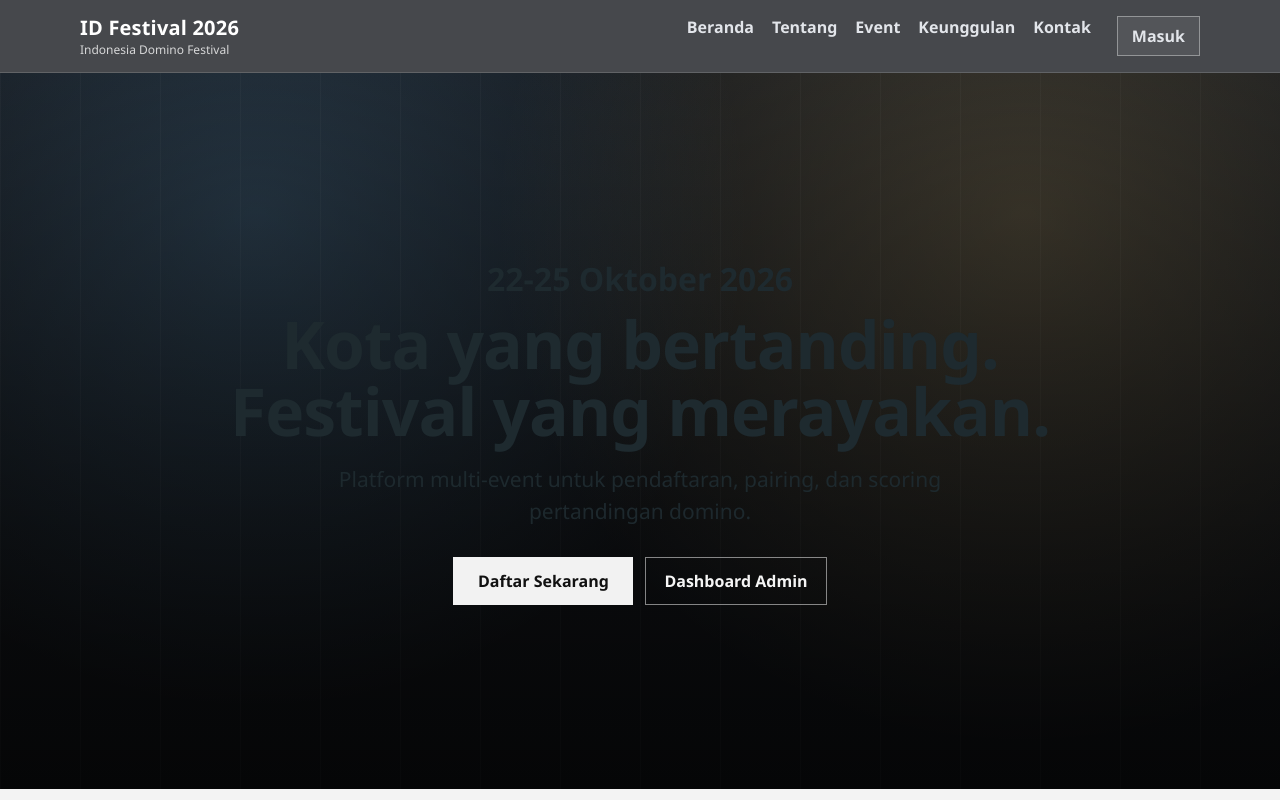
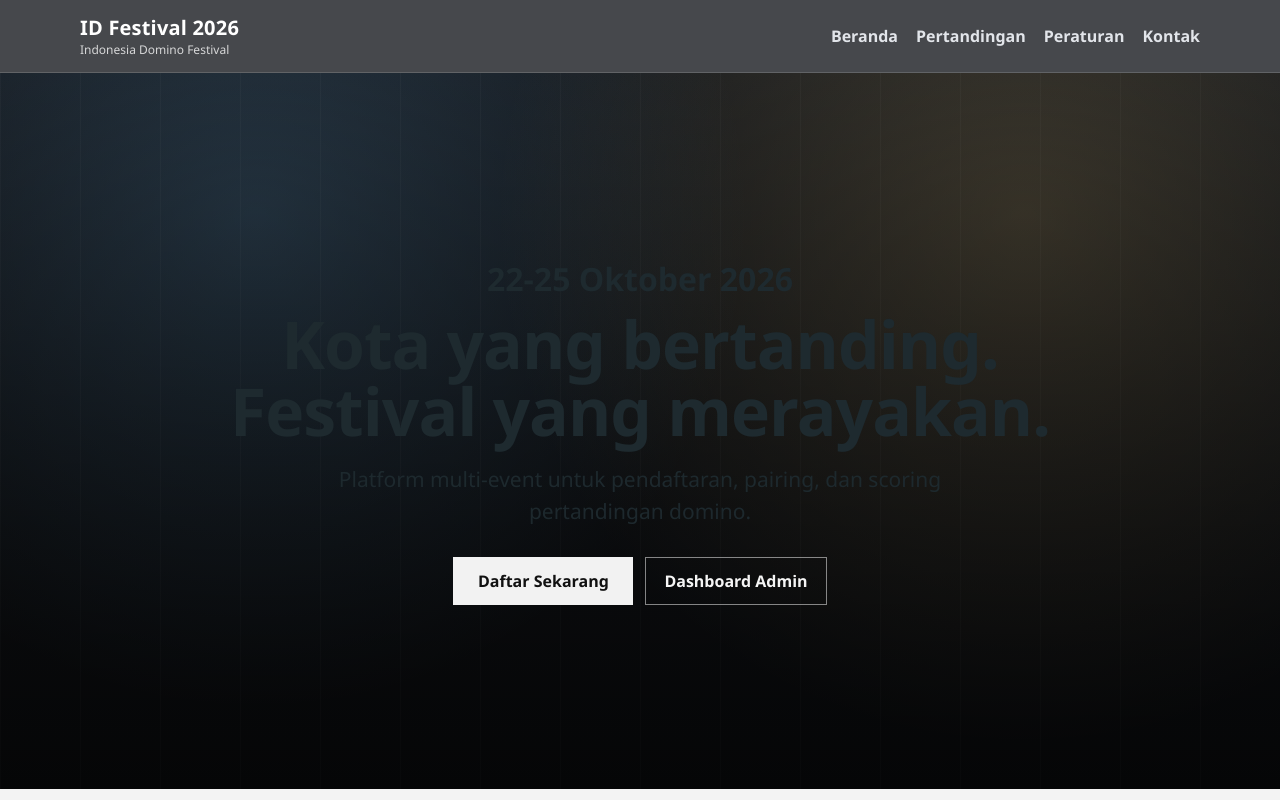
Before and after one commit to panglimadomino/id_fes_2026, a Next.js app: page / in a window 1280 px wide. Shown: the top 800 px of the page. Built offline with nearby package versions, Linux system fonts and the light colour scheme.

Commit message:
Update navigation with pertandingan dropdown and new menu structure

```diff
--- a/app/globals.css
+++ b/app/globals.css
@@ -151,6 +151,57 @@ th, td {
 
 .main-nav a:hover {
   opacity: 1;
+}
+
+.nav-dropdown {
+  position: relative;
+}
+
+.nav-dropdown__toggle {
+  height: auto;
+  border: 0;
+  background: transparent;
+  color: #f3f6fb;
+  font: inherit;
+  font-weight: 600;
+  padding: 0;
+  cursor: pointer;
+  white-space: nowrap;
+  opacity: 0.9;
+}
+
+.nav-dropdown__toggle:hover {
+  opacity: 1;
+}
+
+.nav-dropdown__menu {
+  display: none;
+  position: absolute;
+  top: calc(100% + 10px);
+  left: 0;
+  min-width: 280px;
+  background: #141922;
+  border: 1px solid rgba(255, 255, 255, 0.18);
+  border-radius: 10px;
+  padding: 8px;
+  z-index: 30;
+}
+
+.nav-dropdown__menu a {
+  display: block;
+  padding: 10px 12px;
+  border-radius: 8px;
+}
+
+.nav-dropdown__menu a:hover {
+  background: rgba(255, 255, 255, 0.08);
+  text-decoration: none;
+}
+
+.nav-dropdown:hover .nav-dropdown__menu,
+.nav-dropdown--open .nav-dropdown__menu {
+  display: grid;
+  gap: 2px;
 }
 
 .main-nav__active {
@@ -477,6 +528,18 @@ th, td {
     padding: 6px 0;
   }
 
+  .nav-dropdown,
+  .nav-dropdown__toggle {
+    width: 100%;
+    text-align: left;
+  }
+
+  .nav-dropdown__menu {
+    position: static;
+    min-width: 100%;
+    margin-top: 8px;
+  }
+
   .main-nav__login {
     margin-left: 0;
     width: fit-content;
--- a/app/page.tsx
+++ b/app/page.tsx
@@ -62,7 +62,7 @@ export default function HomePage() {
           </div>
         </section>
 
-        <section className="section section--light" id="why">
+        <section className="section section--light" id="rules">
           <div className="section__inner two-col">
             <div>
               <h2>Kenapa ikut ID Festival?</h2>
--- a/components/public-shell.tsx
+++ b/components/public-shell.tsx
@@ -3,7 +3,7 @@
 import Link from "next/link";
 import { ReactNode, useState } from "react";
 
-type TabKey = "home" | "about" | "events" | "why" | "contact";
+type TabKey = "home" | "events" | "rules" | "contact";
 
 type PublicShellProps = {
   children: ReactNode;
@@ -16,9 +16,11 @@ function navClass(tab: TabKey, activeTab?: TabKey) {
 
 export function PublicShell({ children, activeTab }: PublicShellProps) {
   const [menuOpen, setMenuOpen] = useState(false);
+  const [matchesOpen, setMatchesOpen] = useState(false);
 
   function closeMenu() {
     setMenuOpen(false);
+    setMatchesOpen(false);
   }
 
   return (
@@ -49,20 +51,29 @@ export function PublicShell({ children, activeTab }: PublicShellProps) {
             <Link href="/" className={navClass("home", activeTab)} onClick={closeMenu}>
               Beranda
             </Link>
-            <Link href="/#about" className={navClass("about", activeTab)} onClick={closeMenu}>
-              Tentang
-            </Link>
-            <Link href="/#events" className={navClass("events", activeTab)} onClick={closeMenu}>
-              Event
-            </Link>
-            <Link href="/#why" className={navClass("why", activeTab)} onClick={closeMenu}>
-              Keunggulan
+            <div className={`nav-dropdown ${matchesOpen ? "nav-dropdown--open" : ""}`}>
+              <button
+                type="button"
+                className={`nav-dropdown__toggle ${activeTab === "events" ? "main-nav__active" : ""}`}
+                aria-expanded={matchesOpen}
+                onClick={() => setMatchesOpen((prev) => !prev)}
+              >
+                Pertandingan
+              </button>
+              <div className="nav-dropdown__menu">
+                <Link href="/events/id-fes-2026-surabaya" onClick={closeMenu}>
+                  Surabaya Domino Tournament
+                </Link>
+                <Link href="/events/id-fes-2026-jakarta" onClick={closeMenu}>
+                  Jakarta Domino Tournament
+                </Link>
+              </div>
+            </div>
+            <Link href="/#rules" className={navClass("rules", activeTab)} onClick={closeMenu}>
+              Peraturan
             </Link>
             <Link href="/#contact" className={navClass("contact", activeTab)} onClick={closeMenu}>
               Kontak
-            </Link>
-            <Link href="/admin/login" className="main-nav__login" onClick={closeMenu}>
-              Masuk
             </Link>
           </nav>
         </div>
```
